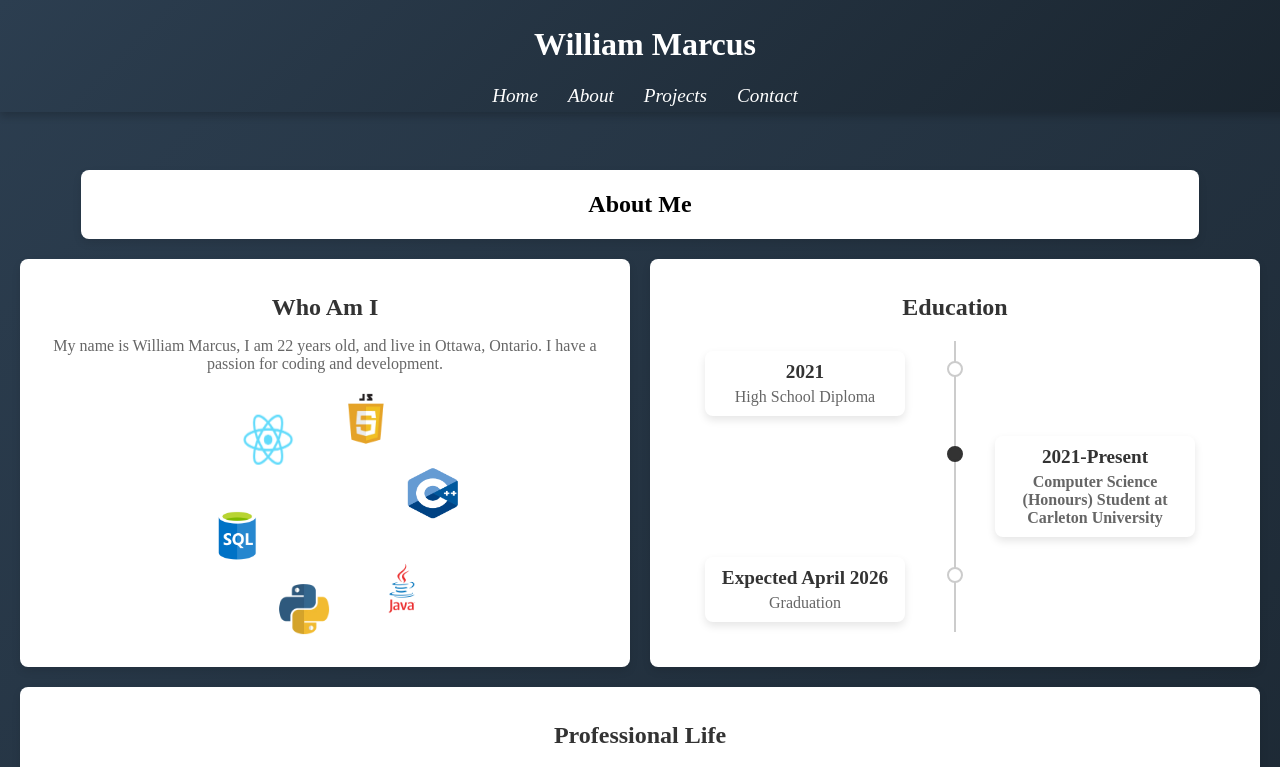
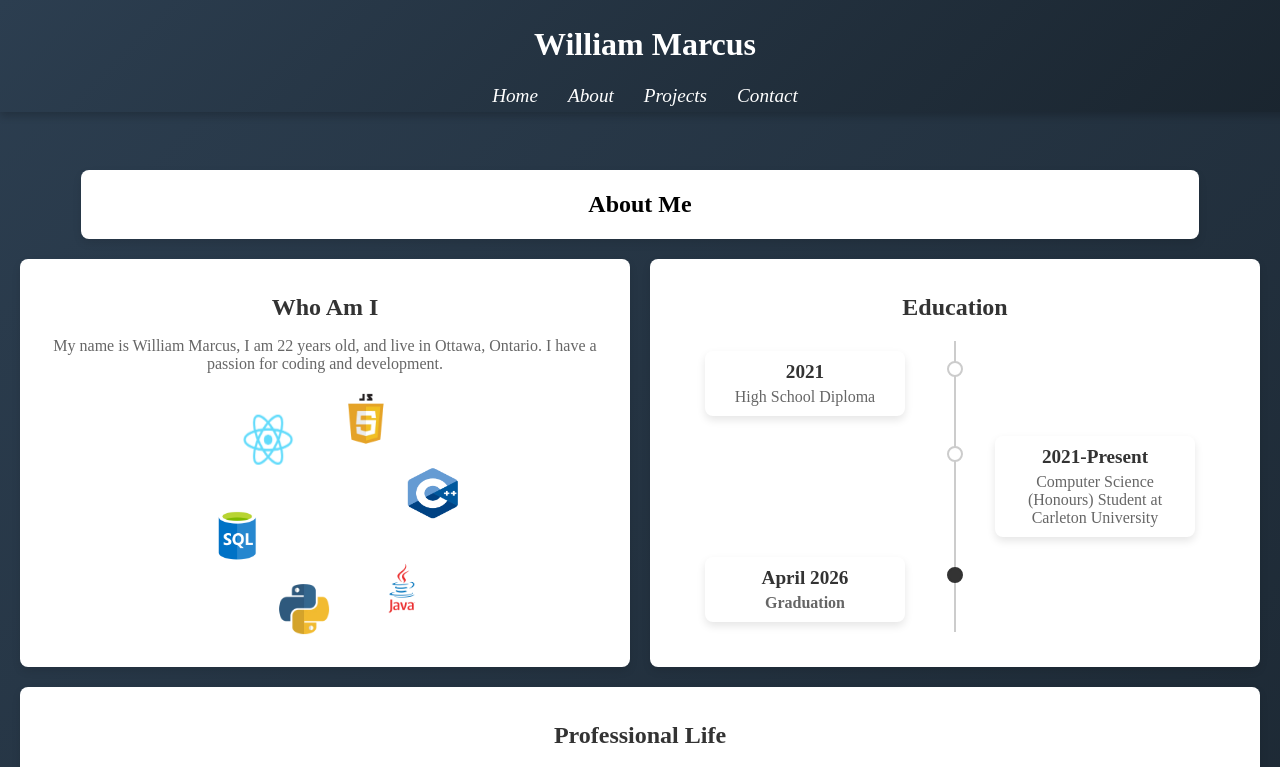
Before and after one commit to WillMarcuss/Website, a React (Create React App) app: page /about in a window 1280 px wide. Shown: the top 767 px of the page. Built offline with nearby package versions, Linux system fonts and the light colour scheme.

Commit message:
updated about education timeline

```diff
--- a/src/pages/About.js
+++ b/src/pages/About.js
@@ -47,15 +47,15 @@ const About = () => {
                 <p>High School Diploma</p>
               </div>
             </div>
-            <div className={`${styles.timelineItem} ${styles.current}`}>
+            <div className={`${styles.timelineItem}`}>
               <div className={styles.timelineContent}>
                 <h3>2021-Present</h3>
                 <p>Computer Science (Honours) Student at Carleton University</p>
               </div>
             </div>
-            <div className={styles.timelineItem}>
+            <div className={`${styles.timelineItem} ${styles.current}`}>
               <div className={styles.timelineContent}>
-                <h3>Expected April 2026</h3>
+                <h3>April 2026</h3>
                 <p>Graduation</p>
               </div>
             </div>
```
